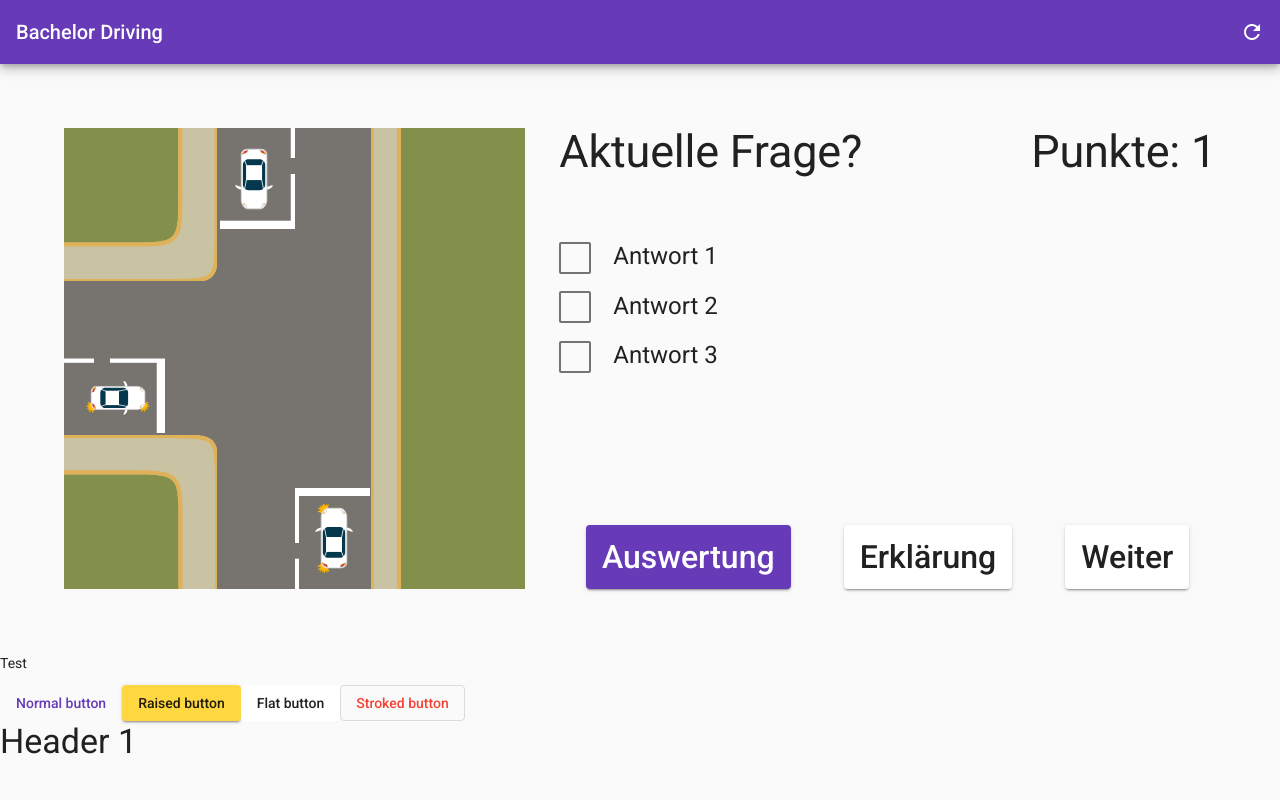
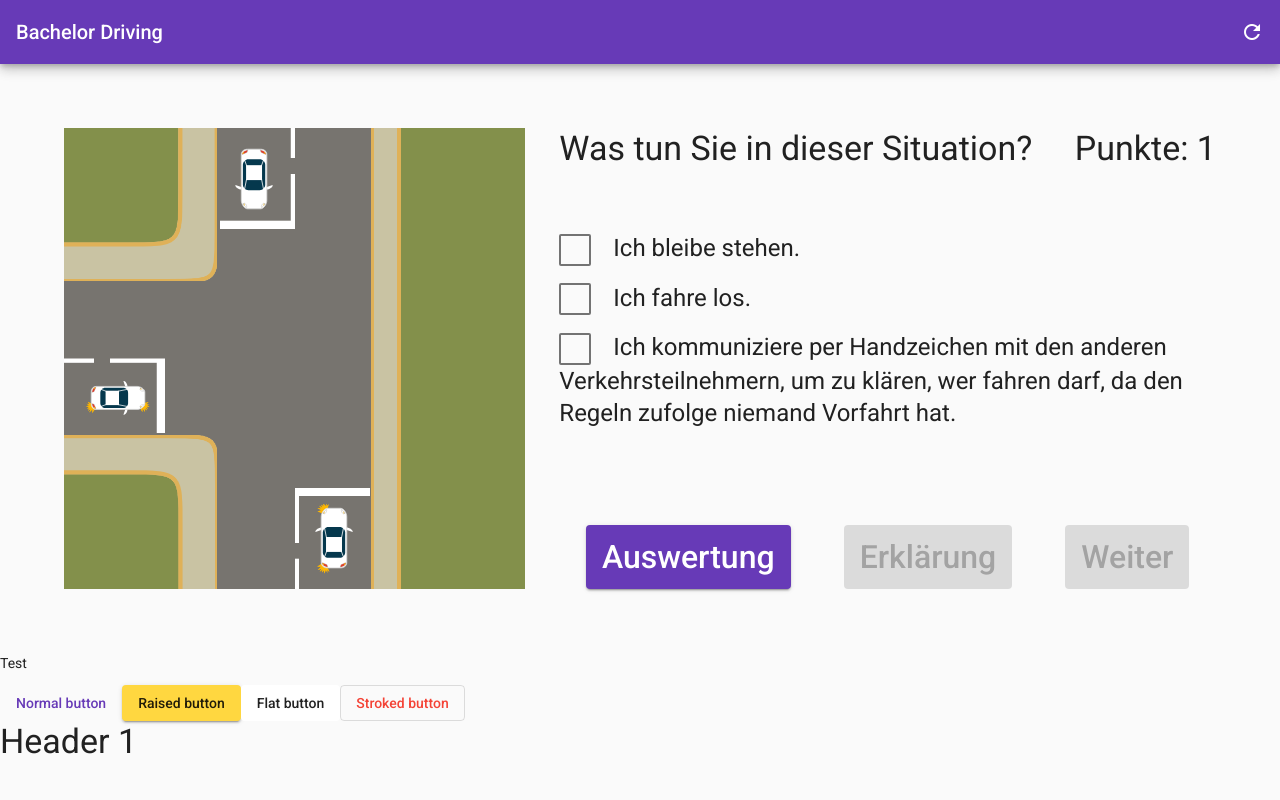
Before and after one commit to Panossa/bachelor-driving, an Angular app: page / in a window 1280 px wide. Shown: the top 800 px of the page. Built offline with nearby package versions, Linux system fonts and the light colour scheme; no server answers.

Commit message:
Connect "backend" logic with question-area

```diff
--- a/src/app/components/question-area/question-area.component.html
+++ b/src/app/components/question-area/question-area.component.html
@@ -1,7 +1,7 @@
 <div class="question-wrapper">
 	<div class="question-header">
-		<div class="mat-display-2">{{questionTitle}}</div>
-		<div class="mat-display-2">Punkte: {{points}}</div>
+		<div class="mat-display-1">{{questionTitle}}</div>
+		<div class="mat-display-1">Punkte: {{points}}</div>
 	</div>
 
 	<div class="question-content">
@@ -32,12 +32,17 @@
 		</button>
 		<button
 			mat-raised-button
-			(click)="toggleInfoCard()">
+			[disabled]="!isSolutionShown"
+			(click)="toggleInfoCard()"
+		>
 			Erklärung
 		</button>
 		<button
 			color="{{isSolutionShown ? 'primary' : ''}}"
-			mat-raised-button>
+			mat-raised-button
+			[disabled]="!isSolutionShown"
+			(click)="reload()"
+		>
 			Weiter
 		</button>
 	</div>
--- a/src/app/components/question-area/question-area.component.ts
+++ b/src/app/components/question-area/question-area.component.ts
@@ -1,5 +1,7 @@
 import {Component, OnInit} from '@angular/core';
 import {Answer} from '../../models/answer';
+import {SituationService} from '../../services/situation.service';
+import {DoAnswer} from '../../models/enums/do-answer.enum';
 
 @Component({
 	selector: 'question-area',
@@ -9,19 +11,33 @@ import {Answer} from '../../models/answer';
 export class QuestionAreaComponent implements OnInit {
 
 	// @Input
-	questionTitle: string = "Aktuelle Frage?";
+	questionTitle: string;
 	points: number = 1;
 	answers: Answer[];
 
 	isSolutionShown: boolean = false;
 	isInfoCardShown: boolean = false;
 
+	constructor(private situationService: SituationService) {}
+
 	ngOnInit(): void {
+		const situationAnswers = this.situationService.currentSituation.answers;
+		const correctAnswers = this.situationService.currentSituation.correctAnswers;
+
+		// Update title according to the type of answers we're showing.
+		if (Object.values(DoAnswer).includes(situationAnswers[0])) {
+			this.questionTitle = "Was tun Sie in dieser Situation?";
+		}
+
 		this.answers = [
-			new Answer("Antwort 1", true),
-			new Answer("Antwort 2", false),
-			new Answer("Antwort 3", false)
+			new Answer(this.generateAnswerText(situationAnswers[0]), correctAnswers.includes(situationAnswers[0])),
+			new Answer(this.generateAnswerText(situationAnswers[1]), correctAnswers.includes(situationAnswers[1])),
+			new Answer(this.generateAnswerText(situationAnswers[2]), correctAnswers.includes(situationAnswers[2]))
 		];
+	}
+
+	generateAnswerText(answer): string {
+		return `Ich ${answer}.`;
 	}
 
 	registerSolution(answerIndex: number): void {
@@ -38,4 +54,8 @@ export class QuestionAreaComponent implements OnInit {
 		console.log('answers submitted');
 	}
 
+	reload(): void {
+		window.location.reload();
+	}
+
 }
```
Also changed, not shown: src/TODO.md (+1 -1 lines).
